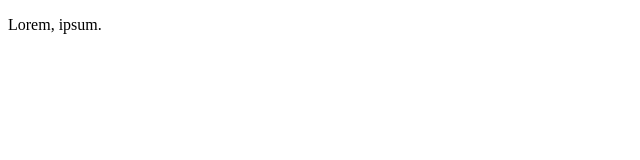
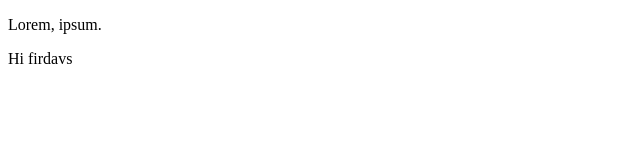
Before and after one commit to Firdasvsi/test, a plain HTML site: page index.html in a window 1280 px wide. Shown: the full height of the page, 0-640 px from the left. Drawn offline with Linux system fonts and the light colour scheme.

Commit message:
Third commit

```diff
--- a/index.html
+++ b/index.html
@@ -7,5 +7,6 @@
 </head>
 <body>
     <p>Lorem, ipsum.</p>
+    <p>Hi firdavs</p>
 </body>
 </html>
```
